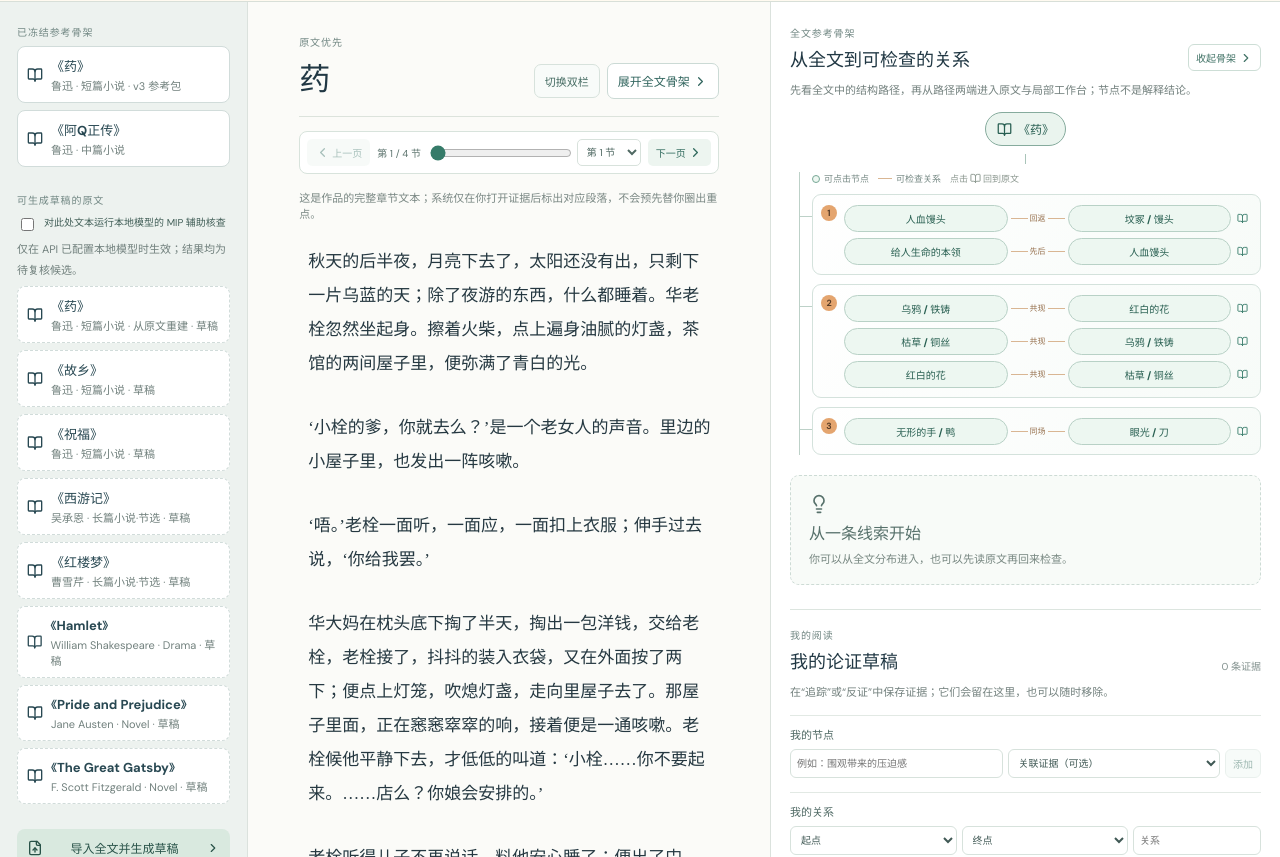
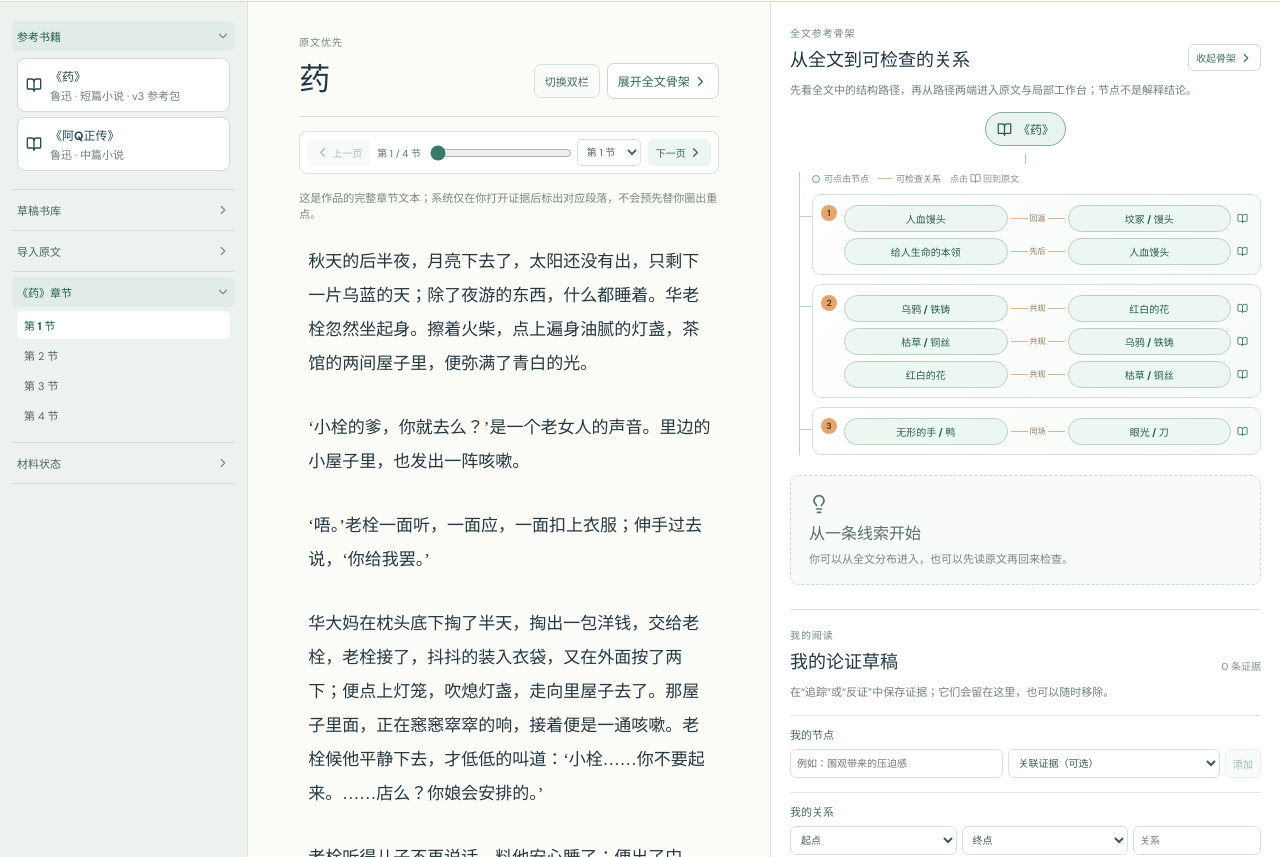
Before and after one commit to jiaping-li/MeaningForge, a React (Vite) app in the folder 08_Demo_System/MeaningForge/: page / in a window 1280 px wide. Shown: the part 103-960 px from the top of the page. Built offline with nearby package versions, Linux system fonts and the light colour scheme.

Commit message:
feat: make library navigation collapsible

```diff
--- a/08_Demo_System/MeaningForge/src/App.tsx
+++ b/08_Demo_System/MeaningForge/src/App.tsx
@@ -1,4 +1,4 @@
-import { useEffect, useRef, useState, type ChangeEvent } from "react";
+import { useEffect, useRef, useState, type ChangeEvent, type ReactNode } from "react";
 import { BookOpen, ChevronLeft, ChevronRight, Download, FileUp, Flag, FlaskConical, GitCompareArrows, HeartHandshake, Lightbulb, LoaderCircle, Plus, ShieldQuestion, X } from "lucide-react";
 import { downloadSession, loadDevelopmentPackage, loadSession, preparedWorks, prepareTextDraft, saveSession, sourceWorks, type PreparationDraft } from "@/services/workPackage";
 import { emptySession, type ReaderSession, type Thread, type WorkPackage } from "@/types/workPackage";
@@ -18,6 +18,11 @@ function sourceSections(source: string) {
     else if (active) parts[parts.length - 1].paragraphs.push(paragraph);
   });
   return parts.length ? parts : Array.from({ length: Math.ceil(paragraphs.length / 7) }, (_, index) => ({ id: String(index + 1), paragraphs: paragraphs.slice(index * 7, index * 7 + 7) }));
+}
+
+function CollapsibleSection({ title, defaultOpen = false, children }: { title: string; defaultOpen?: boolean; children: ReactNode }) {
+  const [open, setOpen] = useState(defaultOpen);
+  return <section className={`collapsible-section ${open ? "open" : ""}`}><button className="section-toggle" onClick={() => setOpen((value) => !value)} aria-expanded={open}><span>{title}</span><ChevronRight size={14} /></button>{open && <div className="section-content">{children}</div>}</section>;
 }
 
 export default function App() {
@@ -74,11 +79,11 @@ export default function App() {
     <div className="study-note"><ShieldQuestion size={16} /><span>这是一个可质疑的参考初稿，不是标准答案。请始终回到原文，保留不确定性与替代读法。</span></div>
     <div className="workspace">
       <aside className="left-rail">
-        <section><p className="eyebrow">已冻结参考骨架</p>{preparedWorks.map((work) => <button className="work-choice" key={work.packageUrl} onClick={() => loadDevelopmentPackage(work.packageUrl).then(async (next) => activate(next, next.work.source_uri ? await fetch(next.work.source_uri).then((r) => r.text()) : ""))}><BookOpen size={16} /><span><b>《{work.title}》</b><small>{work.author} · {work.kind}</small></span></button>)}</section>
-        <section><p className="eyebrow">可生成草稿的原文</p><label className="mip-option"><input type="checkbox" checked={useMIPForDrafts} onChange={(event) => setUseMIPForDrafts(event.target.checked)} />对此处文本运行本地模型的 MIP 辅助核查</label><small>仅在 API 已配置本地模型时生效；结果均为待复核候选。</small>{sourceWorks.map((work) => <button className="work-choice draft-work" key={work.bookUrl} disabled={Boolean(loadingSource)} onClick={() => loadSourceWork(work)}>{loadingSource === work.bookUrl ? <LoaderCircle className="spin" size={16} /> : <BookOpen size={16} />}<span><b>《{work.title}》</b><small>{work.author} · {work.kind} · {useMIPForDrafts ? "MIP 辅助草稿" : "草稿"}</small></span></button>)}{sourceError && <small className="source-error">{sourceError}</small>}</section>
-        <section><button className="import-toggle" onClick={() => setShowImport((v) => !v)}><FileUp size={16} />导入全文并生成草稿 <ChevronRight size={14} /></button>{showImport && <ImportCard onReady={(draft) => activate(draft.work_package, draft.source_text)} />}</section>
-        <section><p className="eyebrow">当前原文</p><h2>《{pkg.work.title}》</h2><small>{pkg.work.author || "导入文本"}</small><div className="chapter-list">{readerChapterIds.map((id, n) => <button className={chapter === id ? "selected" : ""} onClick={() => { setChapter(id); setEvidenceId(""); }} key={id}>第 {n + 1} 节 <span>{pkg.threads.filter((t) => t.distribution.chapter_ids.includes(id)).length} 条线索</span></button>)}</div></section>
-        <section className="method-card"><p className="eyebrow">构建状态</p><b>全文 → UNR → 投影</b><small>{pkg.construction_run?.validation_summary ?? "固定协议、原文锚定与关系核查后形成的参考骨架。"}</small><button onClick={() => alert(JSON.stringify({ package: pkg.package_id, construction: pkg.construction_run ?? "legacy development package", provenance: pkg.provenance }, null, 2))}>查看可追溯元数据</button></section>
+        <CollapsibleSection title="参考书籍" defaultOpen>{preparedWorks.map((work) => <button className="work-choice" key={work.packageUrl} onClick={() => loadDevelopmentPackage(work.packageUrl).then(async (next) => activate(next, next.work.source_uri ? await fetch(next.work.source_uri).then((r) => r.text()) : ""))}><BookOpen size={16} /><span><b>《{work.title}》</b><small>{work.author} · {work.kind}</small></span></button>)}</CollapsibleSection>
+        <CollapsibleSection title="草稿书库"><label className="mip-option"><input type="checkbox" checked={useMIPForDrafts} onChange={(event) => setUseMIPForDrafts(event.target.checked)} />使用本地模型 MIP 核查</label>{sourceWorks.map((work) => <button className="work-choice draft-work" key={work.bookUrl} disabled={Boolean(loadingSource)} onClick={() => loadSourceWork(work)}>{loadingSource === work.bookUrl ? <LoaderCircle className="spin" size={16} /> : <BookOpen size={16} />}<span><b>《{work.title}》</b><small>{work.author} · {useMIPForDrafts ? "MIP 草稿" : "草稿"}</small></span></button>)}{sourceError && <small className="source-error">{sourceError}</small>}</CollapsibleSection>
+        <CollapsibleSection title="导入原文"><button className="import-toggle" onClick={() => setShowImport((v) => !v)}><FileUp size={16} />选择 TXT <ChevronRight size={14} /></button>{showImport && <ImportCard onReady={(draft) => activate(draft.work_package, draft.source_text)} />}</CollapsibleSection>
+        <CollapsibleSection title={`《${pkg.work.title}》章节`} defaultOpen><div className="chapter-list">{readerChapterIds.map((id, n) => <button className={chapter === id ? "selected" : ""} onClick={() => { setChapter(id); setEvidenceId(""); }} key={id}>第 {n + 1} 节</button>)}</div></CollapsibleSection>
+        <CollapsibleSection title="材料状态"><div className="method-card"><b>全文 → UNR → 投影</b><small>{pkg.construction_run?.validation_summary ?? "固定协议、原文锚定与关系核查后形成的参考骨架。"}</small><button onClick={() => alert(JSON.stringify({ package: pkg.package_id, construction: pkg.construction_run ?? "legacy development package", provenance: pkg.provenance }, null, 2))}>查看可追溯元数据</button></div></CollapsibleSection>
       </aside>
       <section className="reading-pane"><header><div><p className="eyebrow">原文优先</p><h1>{pkg.work.title}</h1></div><div className="reading-actions"><button className="layout-toggle" onClick={() => setReadingLayout((layout) => layout === "single" ? "double" : "single")}>{readingLayout === "single" ? "切换双栏" : "切换单栏"}</button><button className="overview-button" onClick={revealOverview}>展开全文骨架 <ChevronRight size={15} /></button></div></header><ReadingNavigator chapter={chapter} chapterIds={readerChapterIds} onChange={(id) => { setChapter(id); setEvidenceId(""); }} /><div className="reading-hint">这是作品的完整章节文本；系统仅在你打开证据后标出对应段落，不会预先替你圈出重点。</div><article className={readingLayout === "double" ? "two-columns" : "one-column"}>{readingParagraphs.length ? readingParagraphs.map((paragraph, index) => <p key={index} className={focusedQuote && paragraph.includes(focusedQuote) ? "focused" : ""}>{paragraph}</p>) : <p>{source || "该材料的全文尚未载入。"}</p>}</article></section>
       <aside className="right-pane" ref={rightPaneRef}>
```
Also changed, not shown: 08_Demo_System/MeaningForge/src/index.css.
